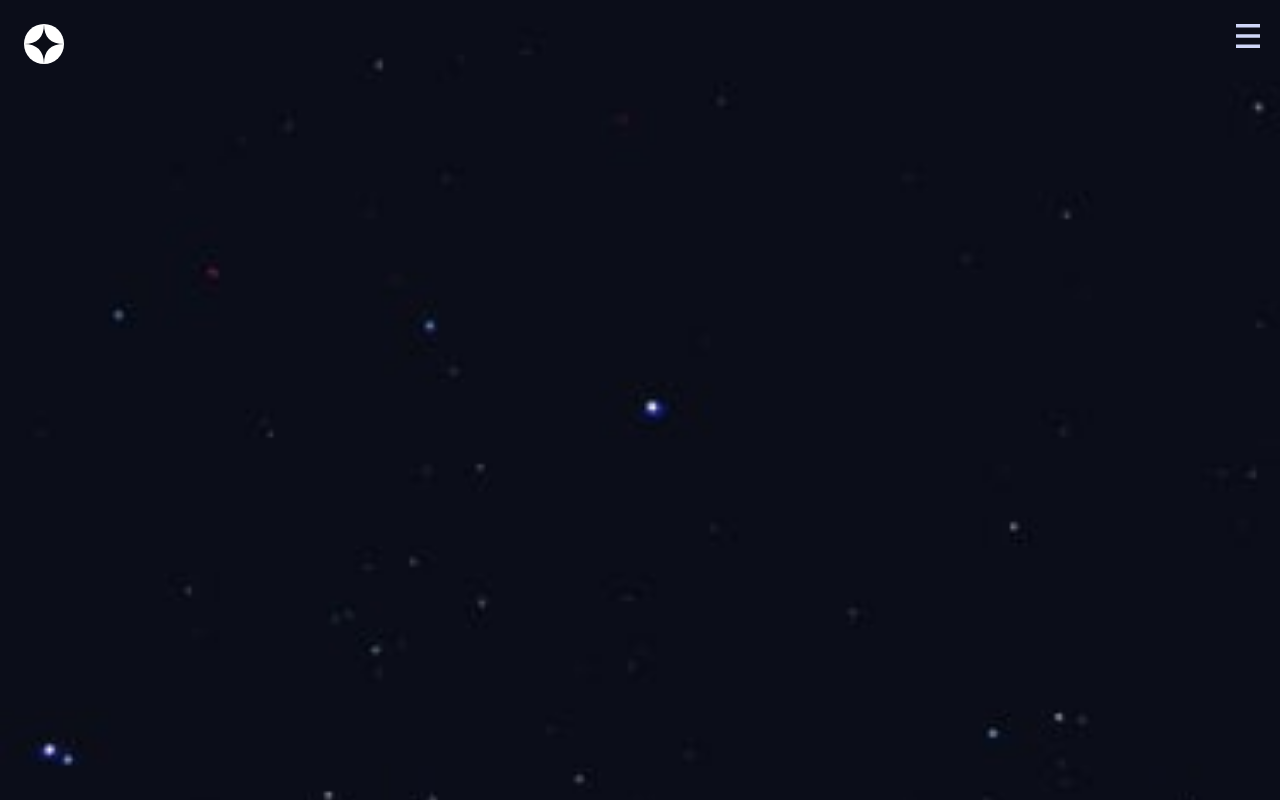
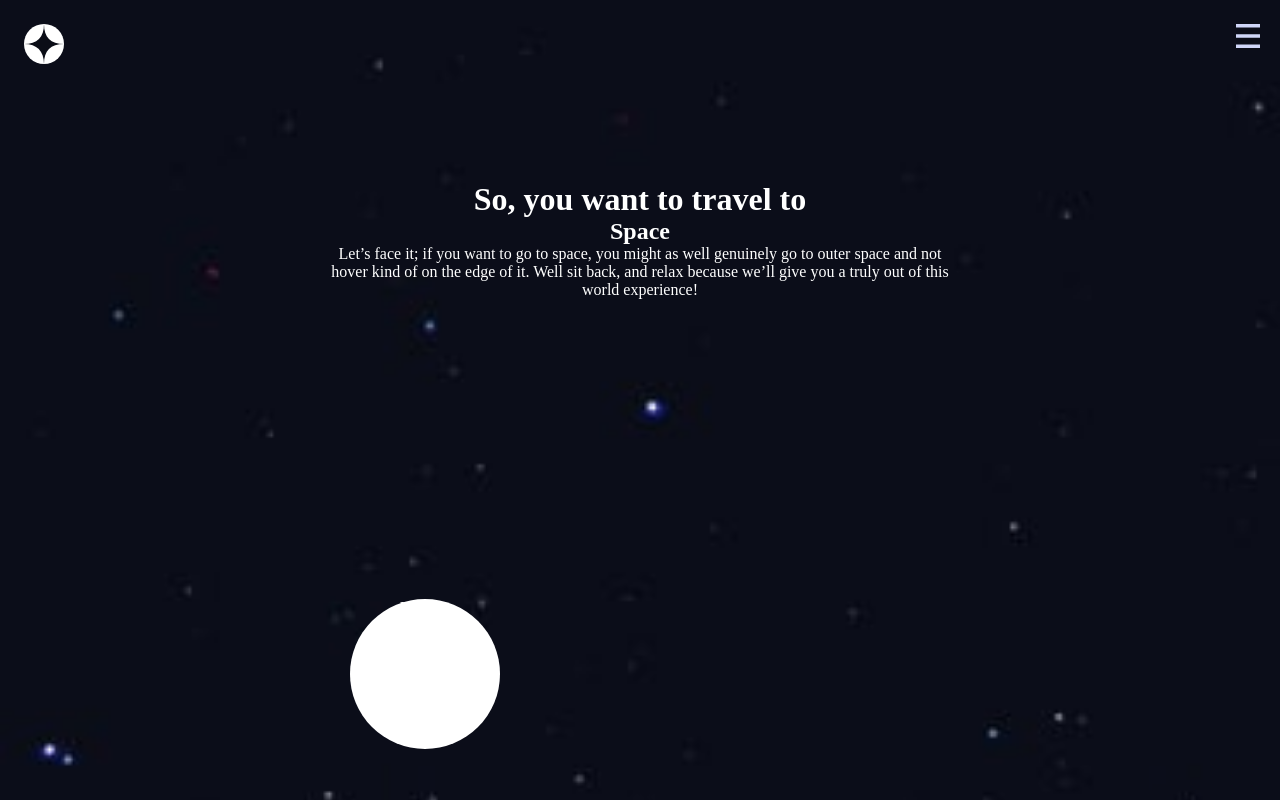
Before and after one commit to julienawonga/Space-travel-website, a plain HTML site: page index.html in a window 1280 px wide. Drawn offline with Linux system fonts and the light colour scheme.

Commit message:
add main section

```diff
--- a/index.html
+++ b/index.html
@@ -22,6 +22,21 @@
             </nav>
         </div>
     </header>
+    <main>
+        <h1> So, you want to travel to</h1>
+        <h2>Space</h2>
+        <p>
+            Let’s face it; if you want to go to space, you might as well genuinely go to
+            outer space and not hover kind of on the edge of it. Well sit back, and relax
+            because we’ll give you a truly out of this world experience!
+        </p>
+        <section>
+            <div>
+                <span>Explore</span>
+            </div>
+        </section>
+    </main>
+
     <script src="index.js"></script>
 </body>
 </html>
--- a/styles.css
+++ b/styles.css
@@ -33,7 +33,7 @@ body{
     width: 24px;
     margin-top: 24px;
     margin-right: 20px;
-    z-index: 1;
+    z-index: 9;
 }
 
 .navbar{
@@ -65,4 +65,26 @@ body{
     color: #fff;
     backdrop-filter: blur(30px);
     right: 0px;
+    z-index: 1;
 }
+/* */
+main{
+    position: absolute;
+    top: 30%;
+    left: 50%;
+    transform: translate(-50%, -50%);
+    color: #fff;
+    text-align: center;
+    z-index: 0.1;
+}
+
+/* */
+section div{
+    position: absolute;
+    width: 150px;
+    height: 150px;
+    border-radius: 50%;
+    background: #fff;
+    margin-top: 300px;
+    margin-left: 30px;
+}
```
